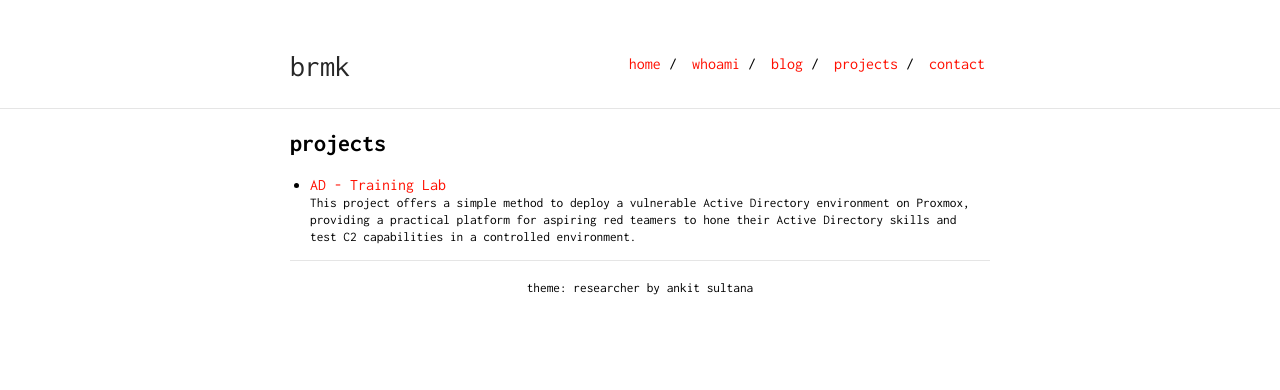
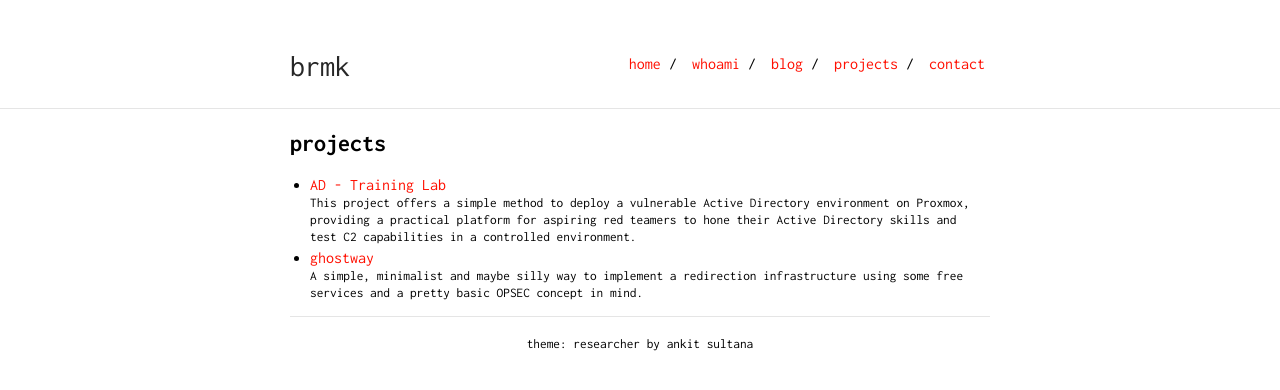
Before and after one commit to brmkit/brmkit.github.io, a Jekyll site: the page built from projects.md, in a window 1280 px wide. Shown: the top 390 px of the page. Built offline with Jekyll 4.4.1, drawn with Linux system fonts in a browser that asks for light colours; our own code applies the rules of GitHub Pages for plain Markdown files.

Commit message:
updated projects.yml

```diff
--- a/_data/projects.yml
+++ b/_data/projects.yml
@@ -1,3 +1,6 @@
 - name: AD - Training Lab
   url: https://github.com/brmkit/ad-training-lab
   description: This project offers a simple method to deploy a vulnerable Active Directory environment on Proxmox, providing a practical platform for aspiring red teamers to hone their Active Directory skills and test C2 capabilities in a controlled environment.
+- name: ghostway
+  url: https://github.com/brmkit/ghostway
+  description: A simple, minimalist and maybe silly way to implement a redirection infrastructure using some free services and a pretty basic OPSEC concept in mind.
```
